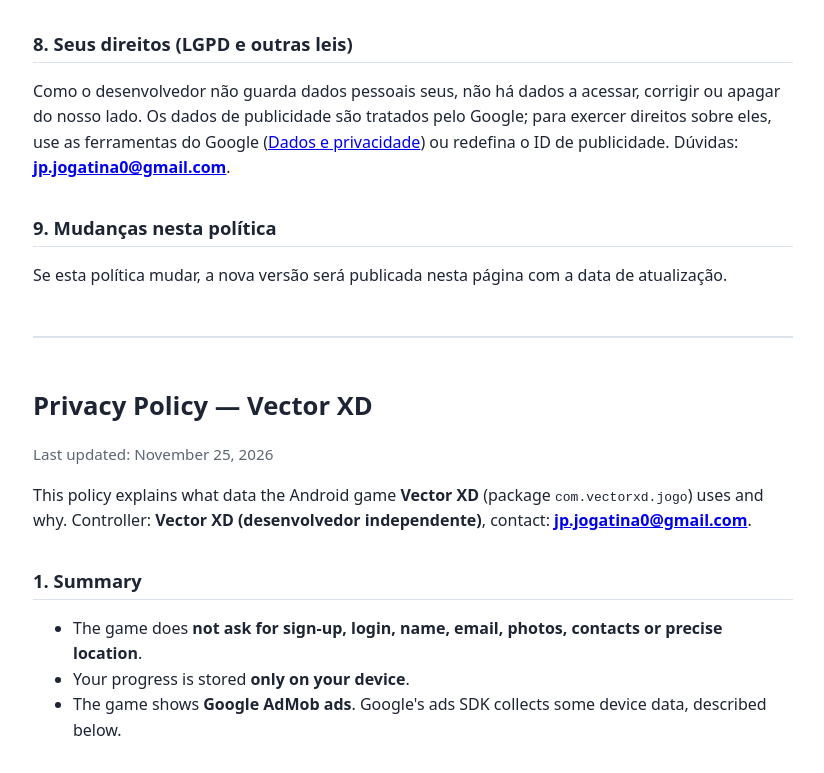
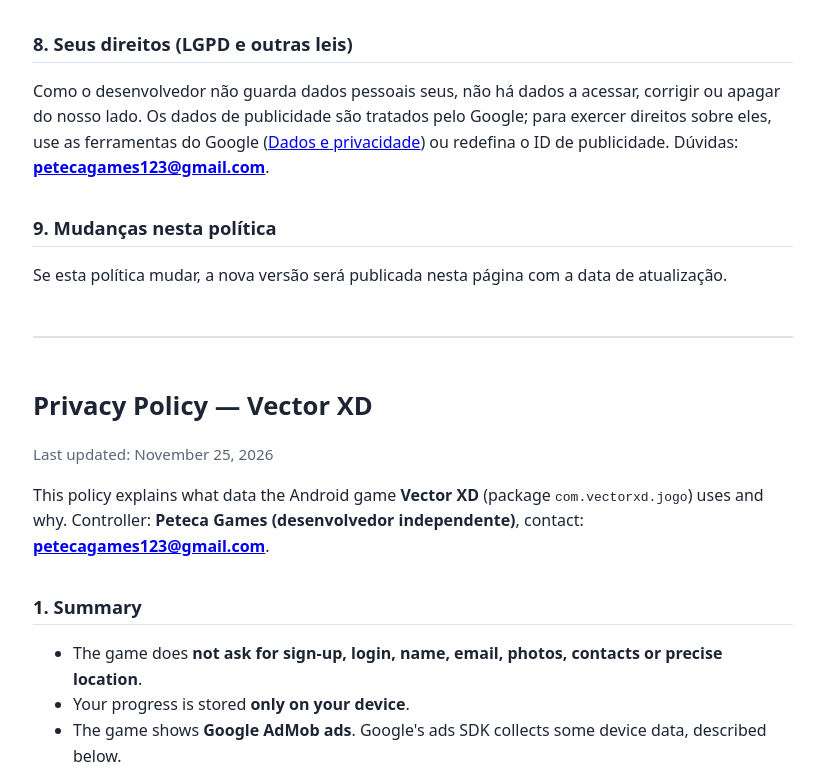
Before and after one commit to jpjogatina0-byte/jpjogatina0-byte.github.io, a plain HTML site: page index.html in a window 1280 px wide. Shown: the part 2005-2778 px from the top of the page, without its empty margins (227-1051 px from the left). Drawn offline with Linux system fonts and the light colour scheme.

Commit message:
Politica: contato petecagames123@gmail.com e responsavel Peteca Games

```diff
--- a/index.html
+++ b/index.html
@@ -24,7 +24,7 @@
 <h1>Política de Privacidade — Vector XD</h1>
 <p class="data">Última atualização: 25 de novembro de 2026</p>
 
-<p>Esta política explica quais dados o jogo <strong>Vector XD</strong> (pacote <code>com.vectorxd.jogo</code>), para Android, usa e por quê. Responsável: <strong>Vector XD (desenvolvedor independente)</strong>, contato: <strong><a href="mailto:jp.jogatina0@gmail.com">jp.jogatina0@gmail.com</a></strong>.</p>
+<p>Esta política explica quais dados o jogo <strong>Vector XD</strong> (pacote <code>com.vectorxd.jogo</code>), para Android, usa e por quê. Responsável: <strong>Peteca Games (desenvolvedor independente)</strong>, contato: <strong><a href="mailto:petecagames123@gmail.com">petecagames123@gmail.com</a></strong>.</p>
 
 <h2>1. Resumo</h2>
 <ul>
@@ -71,7 +71,7 @@
 <p>O Vector XD não é direcionado a crianças menores de 13 anos e não coleta conscientemente dados pessoais delas. Se você acredita que uma criança forneceu dados, fale conosco pelo contato acima.</p>
 
 <h2>8. Seus direitos (LGPD e outras leis)</h2>
-<p>Como o desenvolvedor não guarda dados pessoais seus, não há dados a acessar, corrigir ou apagar do nosso lado. Os dados de publicidade são tratados pelo Google; para exercer direitos sobre eles, use as ferramentas do Google (<a href="https://myaccount.google.com/data-and-privacy">Dados e privacidade</a>) ou redefina o ID de publicidade. Dúvidas: <strong><a href="mailto:jp.jogatina0@gmail.com">jp.jogatina0@gmail.com</a></strong>.</p>
+<p>Como o desenvolvedor não guarda dados pessoais seus, não há dados a acessar, corrigir ou apagar do nosso lado. Os dados de publicidade são tratados pelo Google; para exercer direitos sobre eles, use as ferramentas do Google (<a href="https://myaccount.google.com/data-and-privacy">Dados e privacidade</a>) ou redefina o ID de publicidade. Dúvidas: <strong><a href="mailto:petecagames123@gmail.com">petecagames123@gmail.com</a></strong>.</p>
 
 <h2>9. Mudanças nesta política</h2>
 <p>Se esta política mudar, a nova versão será publicada nesta página com a data de atualização.</p>
@@ -83,7 +83,7 @@
 <h1>Privacy Policy — Vector XD</h1>
 <p class="data">Last updated: November 25, 2026</p>
 
-<p>This policy explains what data the Android game <strong>Vector XD</strong> (package <code>com.vectorxd.jogo</code>) uses and why. Controller: <strong>Vector XD (desenvolvedor independente)</strong>, contact: <strong><a href="mailto:jp.jogatina0@gmail.com">jp.jogatina0@gmail.com</a></strong>.</p>
+<p>This policy explains what data the Android game <strong>Vector XD</strong> (package <code>com.vectorxd.jogo</code>) uses and why. Controller: <strong>Peteca Games (desenvolvedor independente)</strong>, contact: <strong><a href="mailto:petecagames123@gmail.com">petecagames123@gmail.com</a></strong>.</p>
 
 <h2>1. Summary</h2>
 <ul>
@@ -130,7 +130,7 @@
 <p>Vector XD is not directed to children under 13 and does not knowingly collect their personal data. If you believe a child has provided data, contact us at the address above.</p>
 
 <h2>8. Your rights</h2>
-<p>Because the developer does not store your personal data, there is nothing to access, correct or delete on our side. Ad data is processed by Google; to exercise rights over it, use Google's tools (<a href="https://myaccount.google.com/data-and-privacy">Data &amp; privacy</a>) or reset your advertising ID. Questions: <strong><a href="mailto:jp.jogatina0@gmail.com">jp.jogatina0@gmail.com</a></strong>.</p>
+<p>Because the developer does not store your personal data, there is nothing to access, correct or delete on our side. Ad data is processed by Google; to exercise rights over it, use Google's tools (<a href="https://myaccount.google.com/data-and-privacy">Data &amp; privacy</a>) or reset your advertising ID. Questions: <strong><a href="mailto:petecagames123@gmail.com">petecagames123@gmail.com</a></strong>.</p>
 
 <h2>9. Changes</h2>
 <p>If this policy changes, the new version will be published on this page with the update date.</p>
```
